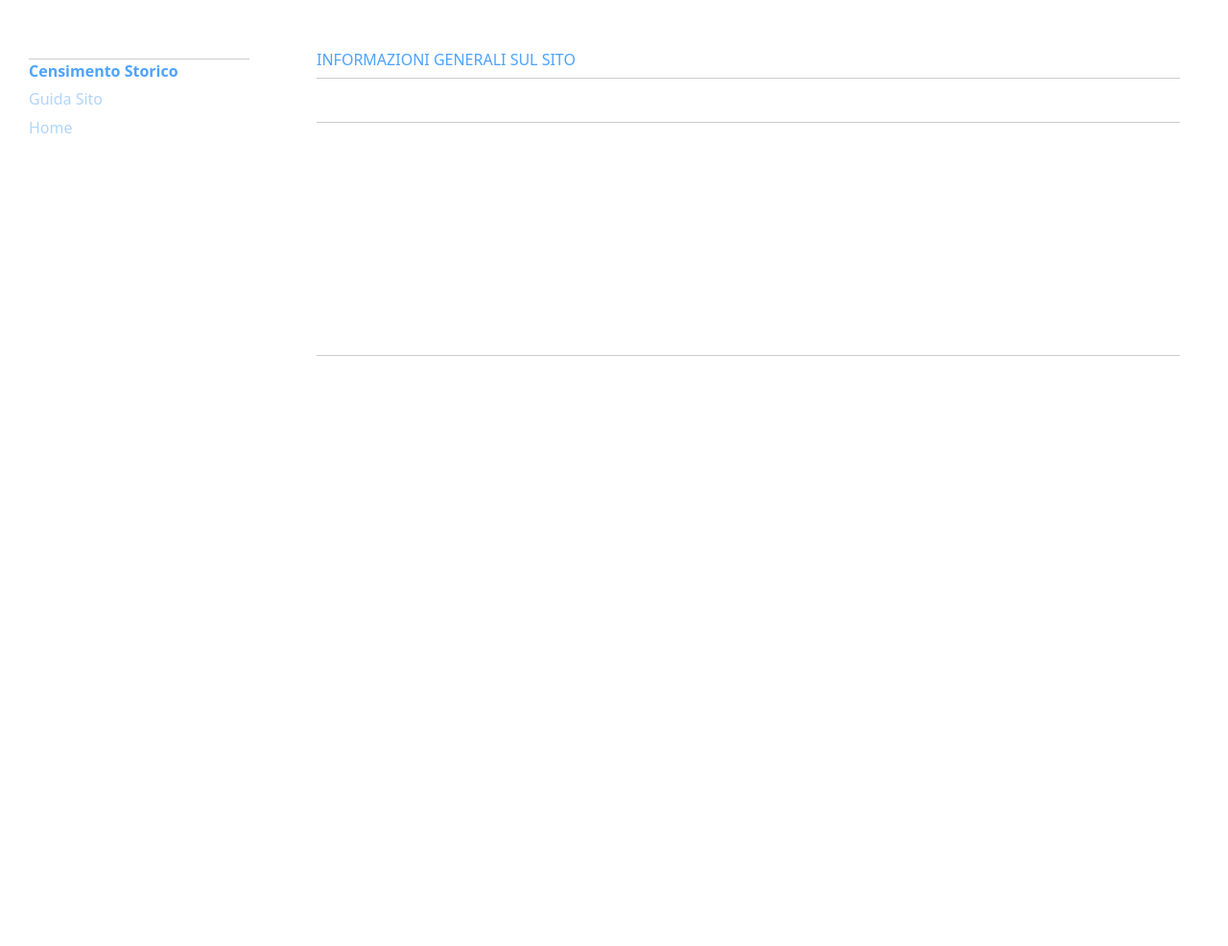
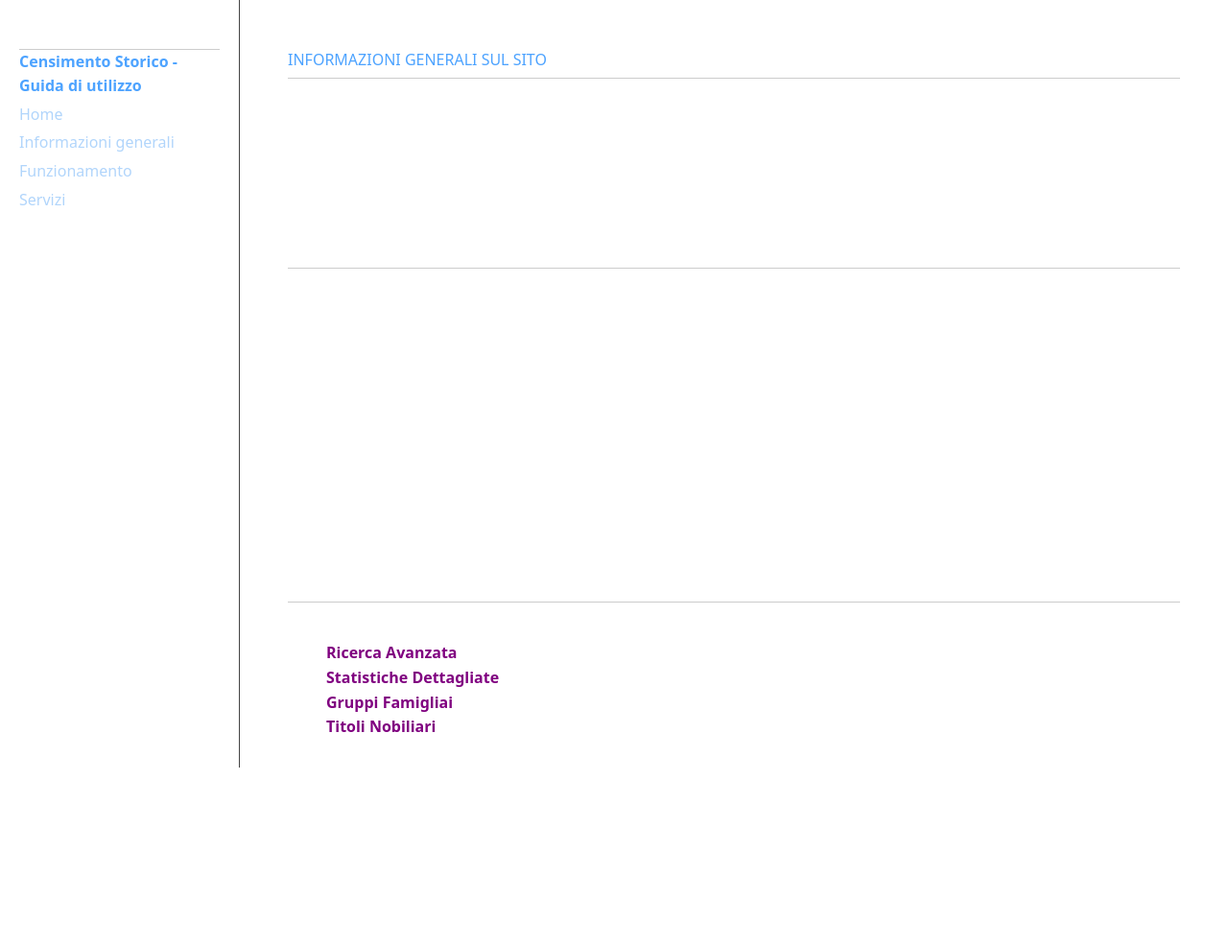
Before and after one commit to BulaCibula03/Censimento-Storico, a Flask app: template app/templates/wiki.html in a window 1280 px wide. Shown: the whole page at 96% size. Before the commit the page ends 371 px from the top, so only its background shows below. Run offline with Flask 3, Linux system fonts and the light colour scheme; the template is opened without the code that fills it, so the values that code supplies are empty; some libraries are stand-ins or nearby versions.

Commit message:
sviluppo wiki.html e modifica creator

```diff
--- a/app/templates/wiki.html
+++ b/app/templates/wiki.html
@@ -23,21 +23,25 @@
             <button class="nascondi-btn" onclick="toggleIndice()">nascondi</button>
         </h2>
         <div class="indice-content" id="indiceContent">
-            <strong>Censimento Storico</strong>
-            <a href="#">Guida Sito</a>
+            <strong>Censimento Storico - Guida di utilizzo</strong>
             <a href="{{ url_for('main.index') }}">Home</a>
+            <a href="#">Informazioni generali</a>
+            <a href="#Funzionamento">Funzionamento</a>
+            <a href="#Service">Servizi</a>
         </div>
         </aside>
         <main>
             <h1>INFORMAZIONI GENERALI SUL SITO</h1>
-            <h2>Come funziona il sito?</h2>
+            <p>Il sito offre una piattaforma per esplorare e analizzare i dati storici dei censimenti, preservando la memoria genealogica e demografica del passato, nello stesso tempo aiuta le persone ad avere inforamzioni sul loro passato e scoprire le loro origini e parentele</p>
+            <h2 id="Funzionamento">Come funziona il sito?</h2>
             <p>il sito funziona che devi caricare un file csv con il formato:</p><p name="formato">Titolo,Nome,Cognome,Figlio di,Eta,Ruolo,Residenza,</p>
-            <h2>Cosa può offrire il nostro sito per aiutarti?</h2>
+            <p name="formato">Per Esempio: Signore,Lorenzo,de' Medici,Piero,45,Capofamiglia,Via Roma,</p>
+            <h2 id="Service">Cosa può offrire il nostro sito per aiutarti?</h2>
             <ul>
-                <li>Ricerca Avanzata: Filtra e cerca attraverso i dati storici con potenti strumenti di ricerca</li>
-                <li>Statistiche Dettagliate: Visualizza analisi approfondite e statistiche demografiche storiche</li>
-                <li>Gruppi Famigliai: Esplora le famiglie storiche e le relazioni genealogiche</li>
-                <li>Titoli Nobiliari: Analizza la distribuzione dei titoli nobiliari nei censimenti</li>
+                <li><b>Ricerca Avanzata</b>: Filtra e cerca attraverso i dati storici con potenti strumenti di ricerca</li>
+                <li><b>Statistiche Dettagliate</b>: Visualizza analisi approfondite e statistiche demografiche storiche</li>
+                <li><b>Gruppi Famigliai</b>: Esplora le famiglie storiche e le relazioni genealogiche</li>
+                <li><b>Titoli Nobiliari</b>: Analizza la distribuzione dei titoli nobiliari nei censimenti</li>
             </ul>
         </main>
     </div>
@@ -64,7 +68,6 @@
         color: white;
     }
     main {
-        flex: 1;
         padding: 30px;
         color: white;
     }
@@ -96,10 +99,16 @@
         margin-bottom:15px;
     }
     .indice {
-        width: 250px;
-        padding: 10px;
-        border-radius: 6px;
-        color: white;
+        position:fixed;
+        top:0;
+        left:0;
+        width:250px;
+        height:100vh;
+        overflow-y:auto;
+        padding:20px;
+        color:white;
+        border-right: 1px solid #444;
+        z-index:1000;
     }
     .indice h2 {
         font-size: 16px;
@@ -121,10 +130,13 @@
         cursor: pointer;
     }
     .contenuto-flex {
-        flex: 1;
-        display: flex;
-        gap: 30px;
+        display:flex;
+        margin-left:250px;
+        flex-direction:column;
         padding: 20px;
+    }
+    b{
+        color:purple;
     }
 </style>
 <script>
```
Also changed, not shown: app/templates/creator.html (+7 -7 lines).
